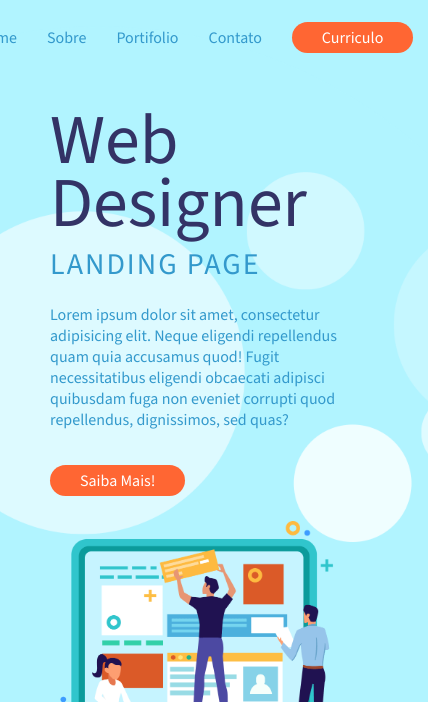
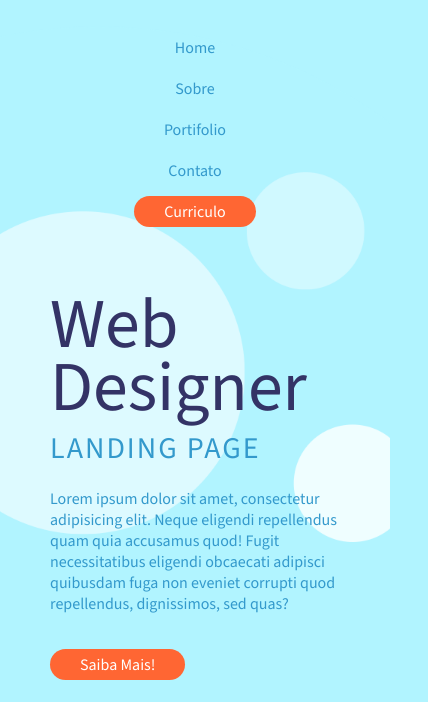
Before and after one commit to afonso-gith/primeiro-site, a plain HTML site: page index.html in a window 390 px wide. Shown: the part 130-832 px from the top of the page, 428 px wide, since content can reach past the window. Drawn offline with nearby package versions, Linux system fonts and the light colour scheme.

Commit message:
Finsh web responsive

```diff
--- a/assets/css/reponsive-elemnts.css
+++ b/assets/css/reponsive-elemnts.css
@@ -57,4 +57,12 @@
   .container {
     width: 290px;
   }
+
+  header nav ul {
+    flex-direction: column;
+  }
+
+  header nav ul li {
+    margin: 10px 0;
+  }
 }
```
